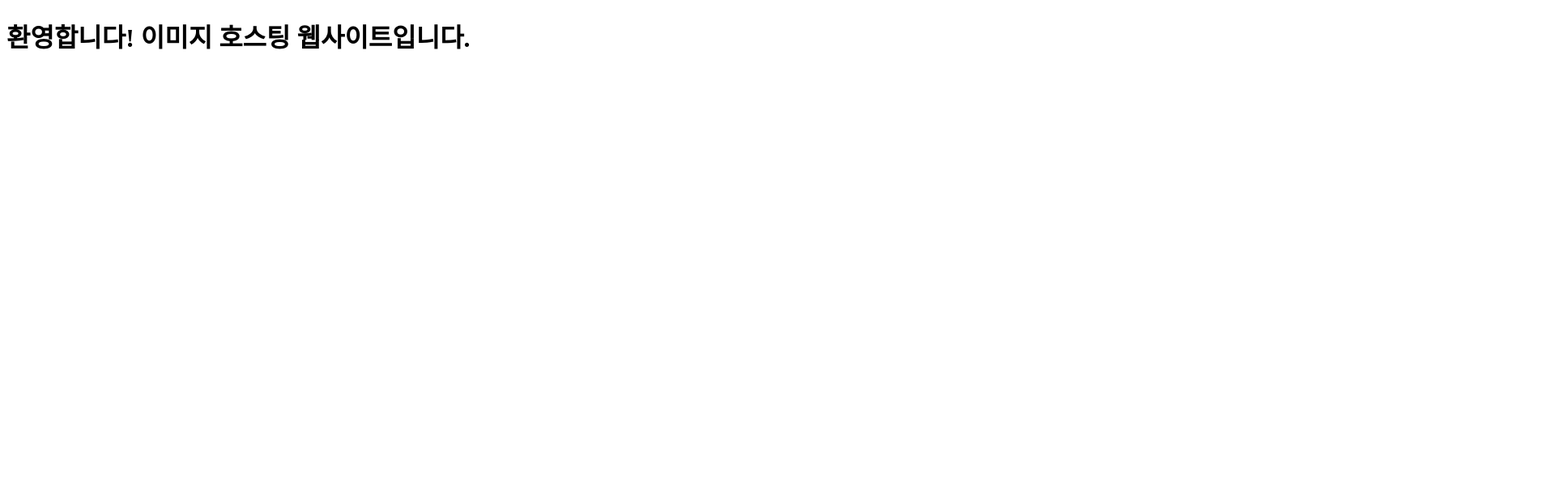
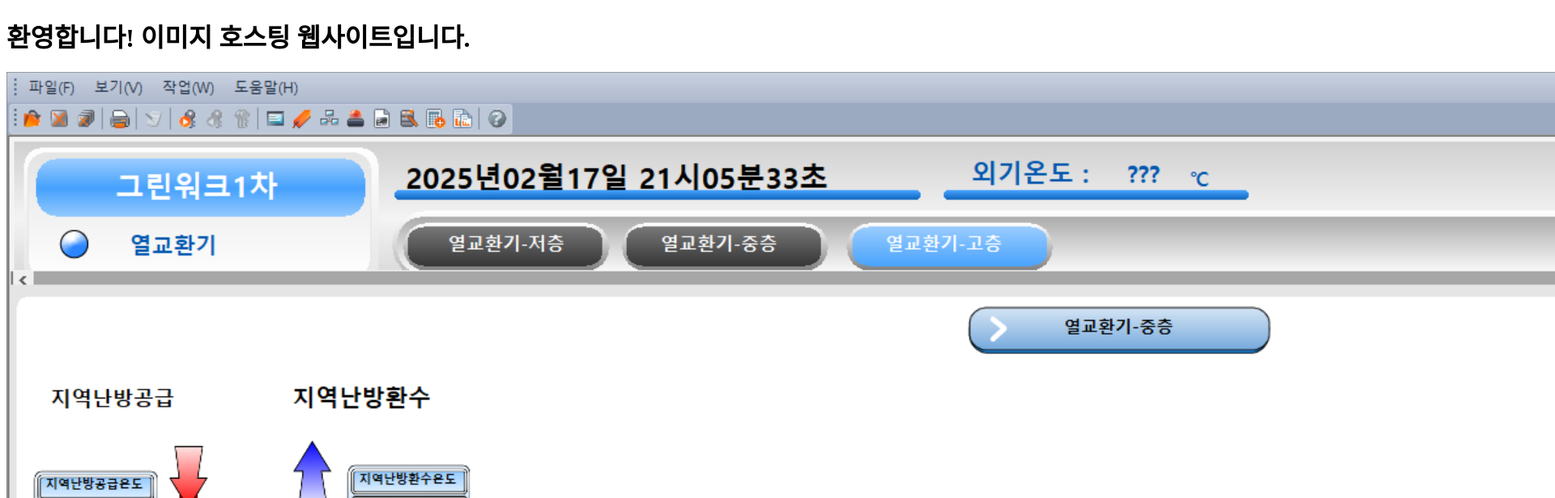
Before and after one commit to KIMSEUNGMOON/image-hosting, a plain HTML site: page index.html in a window 1280 px wide. Shown: the top 616 px of the page at 81% size, 1920 px wide, since content can reach past the window. Drawn offline with Linux system fonts and the light colour scheme.

Commit message:
Update index.html

```diff
--- a/index.html
+++ b/index.html
@@ -7,5 +7,6 @@
 </head>
 <body>
     <h1>환영합니다! 이미지 호스팅 웹사이트입니다.</h1>
+    <img src="images/900_220_2025-02-17_21-05_30.png" alt="업로드된 이미지">
 </body>
 </html>
```
